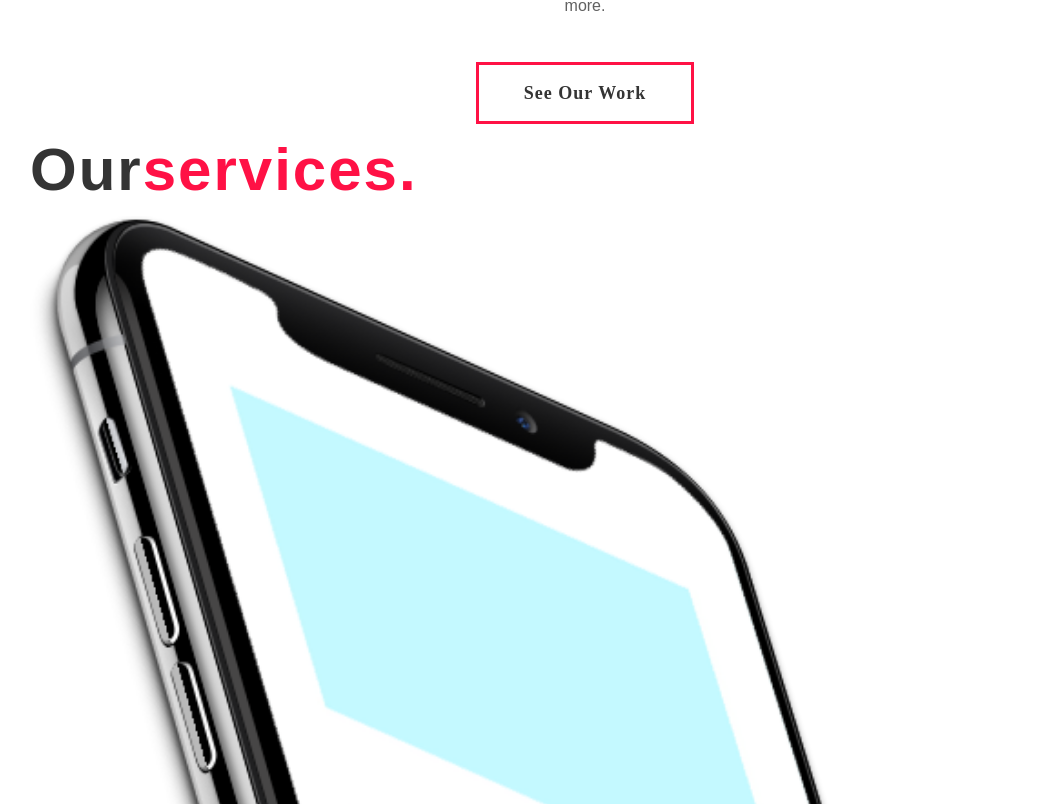
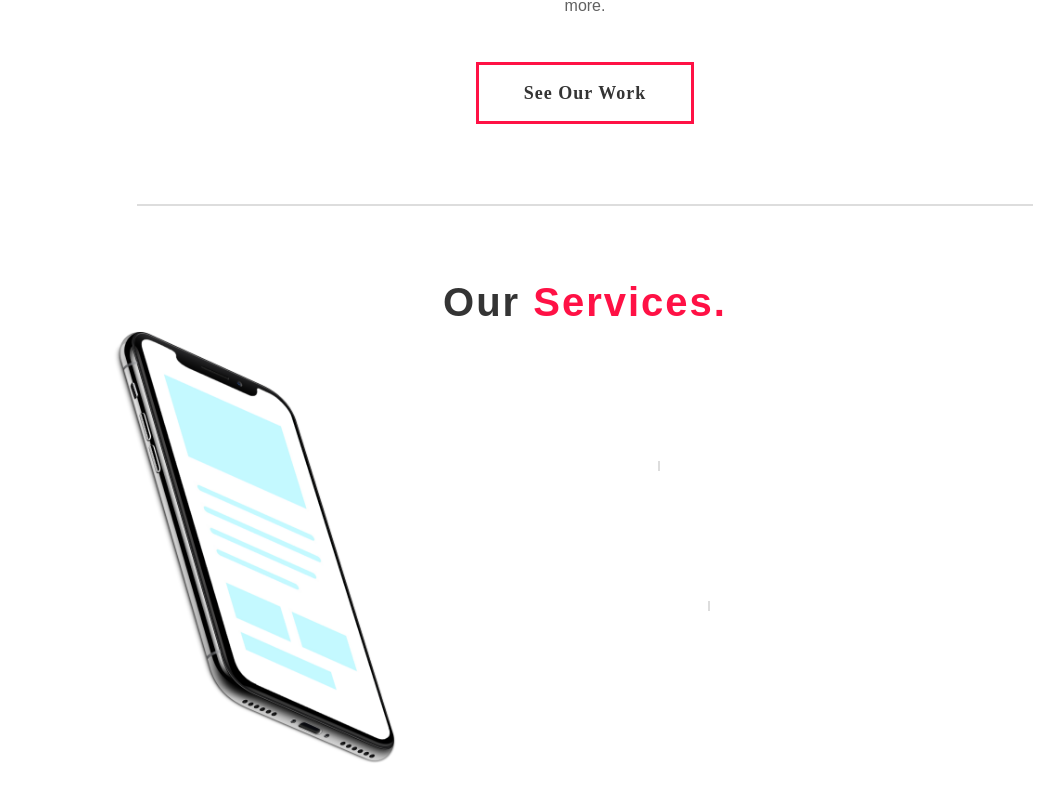
Before and after one commit to iamcstlouis/azwuncreative-react-rebuild, a React (Create React App) app: page / in a window 1280 px wide. Shown: the part 2596-3400 px from the top of the page, without its empty margins (55-1119 px from the left). After the commit the page ends 3360 px from the top, so only its background shows below. Built offline with nearby package versions, Linux system fonts and the light colour scheme.

Commit message:
Adds our-services component styles

```diff
--- a/src/components/our-services/our-services.component.jsx
+++ b/src/components/our-services/our-services.component.jsx
@@ -1,5 +1,7 @@
 import React, { Component } from 'react';
 import OUR_SERVICES_DATA from './our-services.data';
+
+import './our-services.styles.scss';
 
 class OurServices extends Component {
     constructor(props) {
@@ -17,8 +19,7 @@ class OurServices extends Component {
                 <div className='container'>
                     <div className='content-wrapper'>
                         <h1 data-aos='fade-right'>
-                            Our
-                            <span>services.</span>
+                            Our <span>services.</span>
                         </h1>
 
                         <div className='flex-container'>
--- a/src/components/our-services/our-services.styles.scss
+++ b/src/components/our-services/our-services.styles.scss
@@ -0,0 +1,197 @@
+.our-services {
+    margin-top: 4rem;
+
+    @media screen and (min-width: 1024px) {
+        margin-top: 7rem;
+
+        &:before {
+            content: "";
+            display: block;
+            height: 2px;
+            width: 70%;
+            margin: 0 auto;
+            background: #DDD;
+        }
+    }
+
+    .container {
+        .content-wrapper {
+            width: 85%;
+            margin: 0 auto;
+
+            h1 {
+                font-size: 40px;
+                font-weight: 900;
+                text-align: center;
+                padding: 7.2rem 0 0 0;
+            }
+
+            .flex-container {
+                @media screen and (min-width: 1024px) {
+                    display: flex;
+                    flex-direction: row-reverse;
+                    justify-content: space-between;
+                }
+
+                .services {
+                    @media screen and (min-width: 1024px) {
+                        flex: 0 0 70%;
+
+                        &__group {
+                            .content-wrapper {
+                                width: 100%;
+                                margin-top: 13rem;
+                            }
+
+                            &--1 {
+                                .content-wrapper {
+                                    &:nth-child(2) {
+                                        margin-left: 5rem;
+                                    }
+                                }
+
+                                .content-wrapper {
+                                    &:nth-child(3) {
+                                        margin-left: 10rem;
+                                    }
+                                }
+                            }
+
+                            &--2 {
+                                .content-wrapper {
+                                    &:nth-child(1) {
+                                        margin-left: 5rem;
+                                    }
+                                }
+                            }
+                        }
+                    }
+
+                    .service {
+                        margin-top: 8rem;
+
+                        @media screen and (min-width: 1024px) {
+                            display: flex;
+                            align-items: center;
+                            justify-content: space-between;
+                        }
+
+                        .img-wrapper {
+                            width: 11.7rem;
+                            margin: 0 auto;
+
+                            @media screen and (min-width: 1024px) {
+                                margin-right: 0;
+                                flex: 0 0 20%;
+                            }
+                        }
+
+                        .copy-wrapper {
+                            text-align: center;
+
+                            @media screen and (min-width: 768px) {
+                                max-width: 42.5rem;
+                                margin: 0 auto;
+                            }
+
+                            @media screen and (min-width: 1024px) {
+                                position: relative;
+                                text-align: left;
+                                padding-left: 8rem;
+                                width: 350px;
+                                margin-left: 0;
+
+                                &::before {
+                                    content: "";
+                                    position: absolute;
+                                    left: 4rem;
+                                    display: block;
+                                    width: 90%;
+                                    height: 100%;
+                                    border-left: solid #DDD 2px;
+                                    top: 50%;
+                                    transform: translateY(-50%);
+                                    z-index: -1;
+                                }
+                            }
+
+                            h2 {
+                                position: relative;
+                                font-size: 25px;
+                                font-weight: 900;
+                                margin-top: 7rem;
+
+                                &::before {
+                                    content: "";
+                                    position: absolute;
+                                    top: -6rem;
+                                    display: block;
+                                    width: 90%;
+                                    height: 100%;
+                                    border-bottom: solid #DDD 2px;
+                                    left: 50%;
+                                    transform: translateX(-50%);
+                                    z-index: -1;
+
+                                    @media screen and (min-width: 1024px) {
+                                        display: none;
+                                    }
+                                }
+
+                                @media screen and (min-width: 768px) {
+                                    font-size: 32px;
+                                }
+
+                                @media screen and (min-width: 1024px) {
+                                    font-size: 22px;
+                                    margin-top: 0;
+                                }
+                            }
+
+                            p {
+                                margin-top: 1rem;
+                                font-size: 16px;
+
+                                @media screen and (min-width: 768px) {
+                                    font-size: 20px;
+                                }
+
+                                @media screen and (min-width: 1024px) {
+                                    font-size: 16px;
+                                    margin-bottom: 0;
+                                }
+                            }
+                        }
+                    }
+
+                    .device-img {
+                        margin-top: 8rem;
+
+                        .img-wrapper {
+                            max-width: 200px;
+                            margin: 0 auto;
+
+                            @media screen and (min-width: 768px) {
+                                max-width: 300px;
+                            }
+                        }
+
+                        @media screen and (min-width: 1024px) {
+                            display: none;
+                        }
+                    }
+                }
+            }
+
+            .section-img-desktop {
+                display: none;
+
+                @media screen and (min-width: 1024px) {
+                    display: block;
+                    align-self: center;
+                    flex: 0 0 30%;
+                }
+            }
+        }
+    }
+}
```
